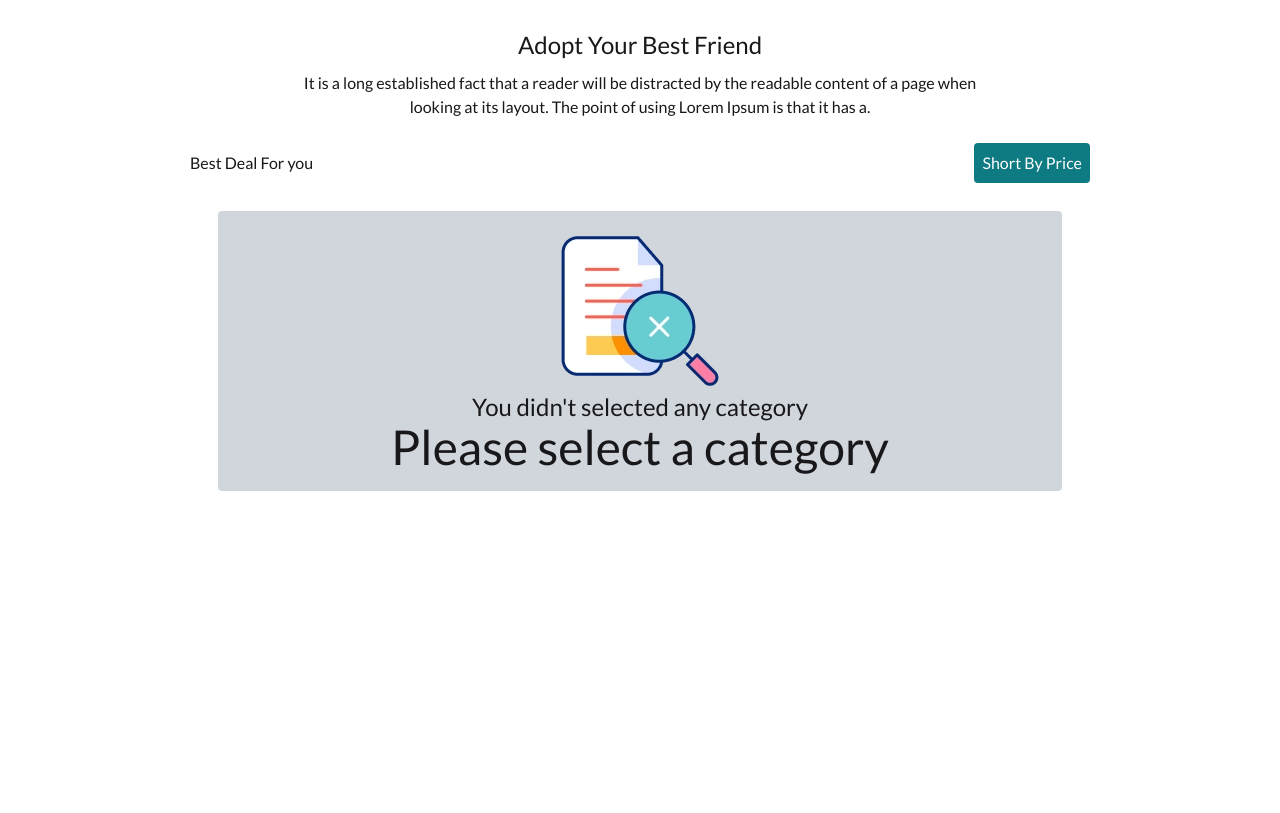
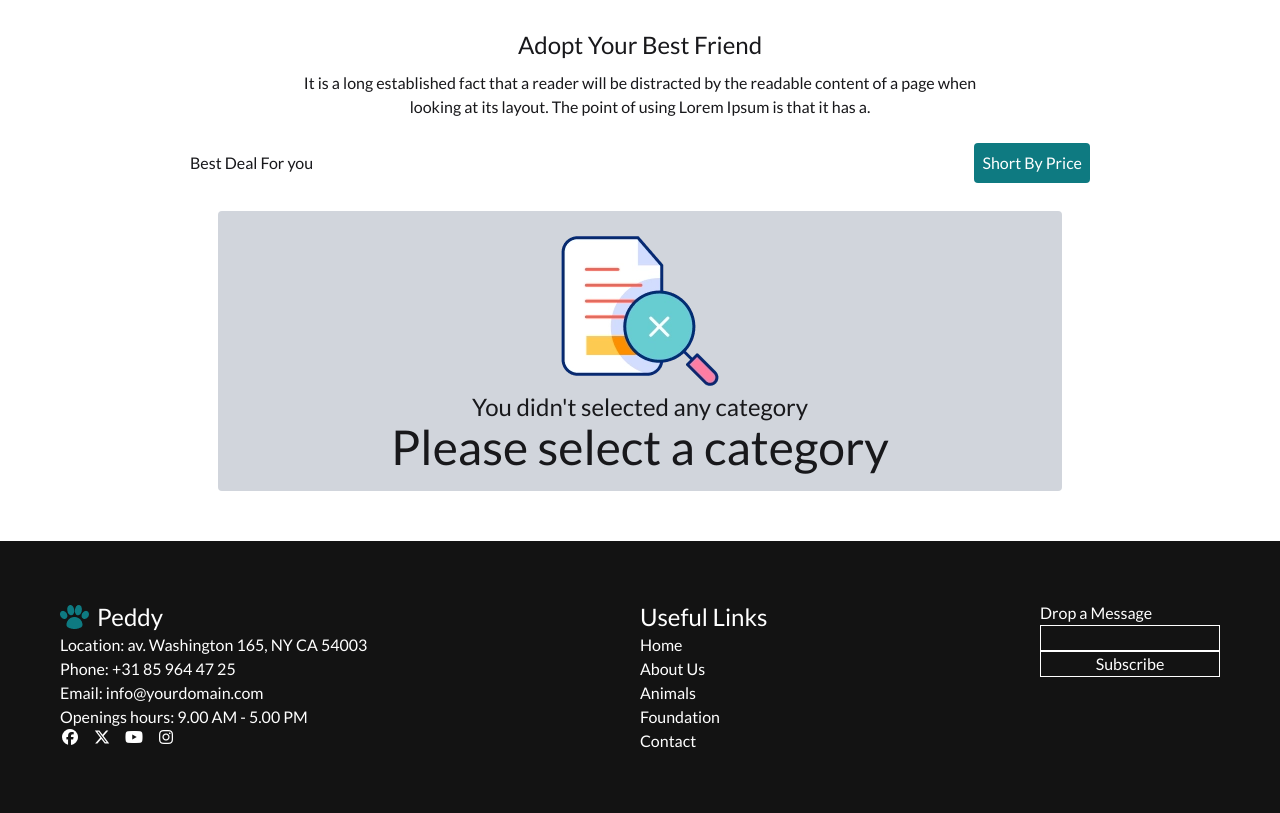
Before and after one commit to neya-mul/Pet-house, a plain HTML site: page index.html in a window 1280 px wide. Shown: the part 789-1602 px from the top of the page. Before the commit the page ends 1330 px from the top, so only its background shows below. Drawn offline with nearby package versions, Linux system fonts and the light colour scheme; no server answers.

Commit message:
footer added but not fully ready

```diff
--- a/index.html
+++ b/index.html
@@ -26,7 +26,8 @@
             font-weight: 400;
             font-style: normal;
         }
-        .active{
+
+        .active {
             background: greenyellow;
         }
     </style>
@@ -111,17 +112,18 @@
         <dialog id="my_modal_1" class="modal">
             <div class="modal-box p-3">
                 <img src="" id="img" alt="" class="w-full">
-                <h3 class="text-2xl font-bold">Name: <span  id="name"></span></h3>
+                <h3 class="text-2xl font-bold">Name: <span id="name"></span></h3>
                 <div class="grid grid-cols-2">
-                    <span >Breed: <span id="breed"></span></span>
-                    <span > Gender: <span id="gender"></span></span>
-                    <span >Birth: <span id="dob"></span></span>
-                    <span >Vaccinated status: <span id="vaccine"></span></span>
-                    <span >Price: <span id="price"></span></span>
+                    <span>Breed: <span id="breed"></span></span>
+                    <span> Gender: <span id="gender"></span></span>
+                    <span>Birth: <span id="dob"></span></span>
+                    <span>Vaccinated status: <span id="vaccine"></span></span>
+                    <span>Price: <span id="price"></span></span>
                 </div>
                 <hr>
                 <h1>Details Information</h1>
-                <p id="info">It is a long established fact that a reader will be distracted by the readable content of a page when looking at its layout.  </p>
+                <p id="info">It is a long established fact that a reader will be distracted by the readable content of a
+                    page when looking at its layout. </p>
                 <!-- <p class="py-4">Press ESC key or click the button below to close</p> -->
                 <div class="modal-action">
                     <form method="dialog">
@@ -133,7 +135,55 @@
         </dialog>
 
 
+
+
+
     </main>
+
+
+    <footer class="md:flex justify-between max-w-[1600px] mx-auto bg-[#131313] text-white p-15">
+        <div class="">
+            <div class="md:flex items-center gap-2">
+                <img src="./images/logo.webp" alt="" >
+                <h1 class="text-center text-2xl font-extrabold">Peddy</h1>
+            </div>
+
+            <div>
+                <p>Location: av. Washington 165, NY CA 54003</p>
+                <p>Phone: +31 85 964 47 25</p>
+                <p>Email: info@yourdomain.com</p>
+                <p>Openings hours: 9.00 AM - 5.00 PM</p>
+
+            </div>
+
+            <div class="flex gap-3">
+                <i class="fa-brands fa-facebook"></i>
+                <i class="fa-brands fa-x-twitter"></i>
+                <i class="fa-brands fa-youtube"></i>
+                <i class="fa-brands fa-instagram"></i>
+            </div>
+        </div>
+
+
+        <div class=" flex flex-col">
+            <h1 class="text-2xl">Useful Links</h1>
+            <a href="">Home</a>
+            <a href="">About Us</a>
+            <a href="">Animals</a>
+            <a href="">Foundation</a>
+            <a href="">Contact</a>
+        </div>
+
+        <div class="">
+            <h1>Drop a Message</h1>
+           <div class="flex flex-col">
+             <input type="email" name="" id="">
+            <button class="w-full border">Subscribe</button>
+
+           </div>
+        </div>
+
+    </footer>
     <script src="./script.js"></script>
 </body>
 
```
